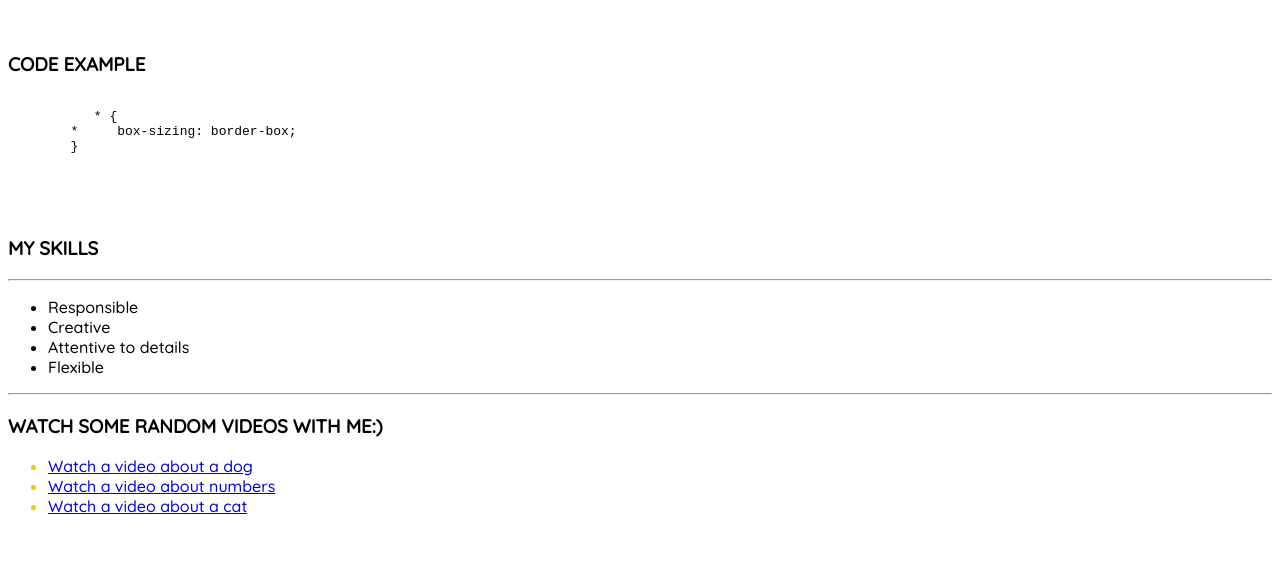
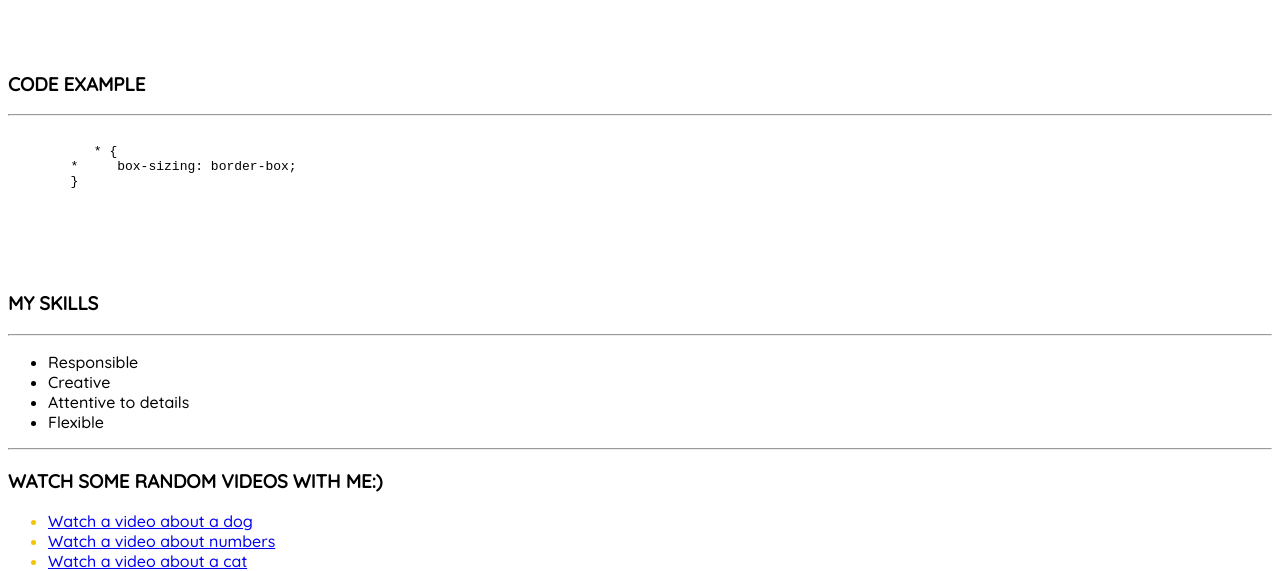
Before and after one commit to tannequin/rsschool-cv, a plain HTML site: page index.html in a window 1280 px wide. Shown: the part 1317-1888 px from the top of the page. Drawn offline with Linux system fonts and the light colour scheme.

Commit message:
feat: add container

```diff
--- a/index.html
+++ b/index.html
@@ -12,6 +12,7 @@
 
 </head>
 <body>
+    <div class="container">
     <header>
         <p style="text-align: center;"> <img src="./assets/img/kushnertanya.png" alt="Portrait" width="486" height="326">
         <h1 class="center">TANYA KUSHNER</h1>
@@ -64,7 +65,9 @@ Just this one so far https://tannequin.github.io/rsschool-cv/
           С1
         </p>
         <br>
+          <br>
           <h3>CODE EXAMPLE</h3>
+          <hr>
         <pre>
           <code>
            * {
@@ -73,7 +76,7 @@ Just this one so far https://tannequin.github.io/rsschool-cv/
           </code>
         </pre>
         <br>
-
+          <br>
         <h3>MY SKILLS</h3>
         <hr>
             <ul>
@@ -101,5 +104,6 @@ Just this one so far https://tannequin.github.io/rsschool-cv/
 
             <p style="text-align: center;"><a href="https://rs.school/js/"><img src="./assets/img/rsschool.png" alt="Rsschool Icon" width="70" height="70"></a></p>
           </footer>
+        </div>
 </body>
 </html>
```
